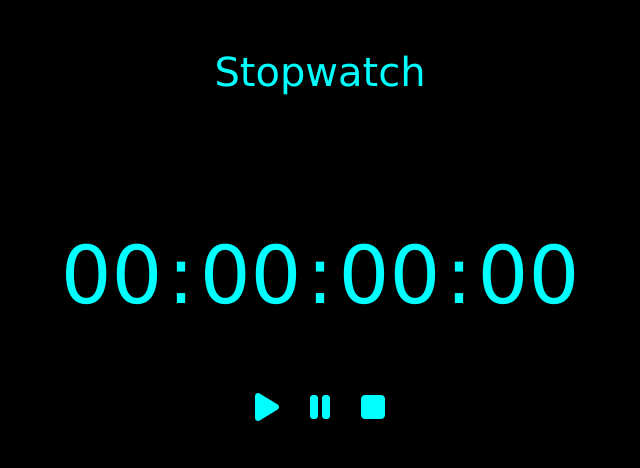
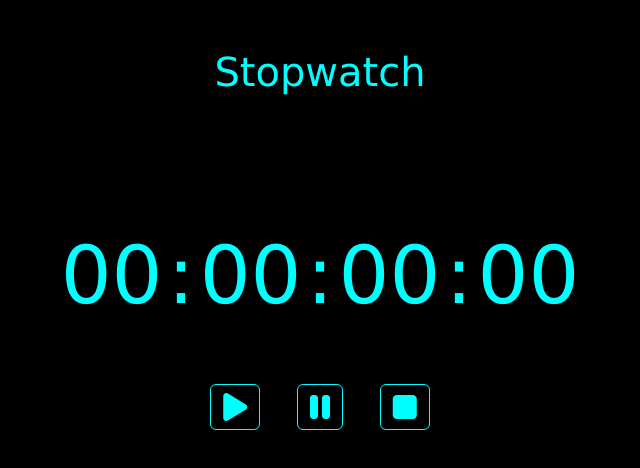
Before and after one commit to soorajjsbabu/stopwatch.github.io, a plain HTML site: page index.html in a window 1280 px wide. Shown: the whole page, without its empty margins (320-960 px from the left). Drawn offline with nearby package versions, Linux system fonts and the light colour scheme.

Commit message:
Added borders to enhance buttons and made changes to alignment

```diff
--- a/index.html
+++ b/index.html
@@ -23,7 +23,7 @@
         </div>
 
         <!-- Controls for stopwatch - Start, Stop, Reset -->
-        <div id="controls" class="mt-5">
+        <div id="controls" class="d-flex justify-content-around mt-5">
             <i class="fa-solid fa-play btn buttons" id="start"></i>
             <i class="fa-solid fa-pause btn buttons" id="stop"></i>
             <i class="fa-solid fa-stop btn buttons" id="reset"></i>
--- a/style.css
+++ b/style.css
@@ -21,4 +21,11 @@ body {
 .buttons{
     font-size: 2rem;
     color: aqua;
+    border: 1px solid aqua;
 }
+
+#controls{
+    align-items: center;
+    width: 20vw;
+    margin: auto;
+}
```
